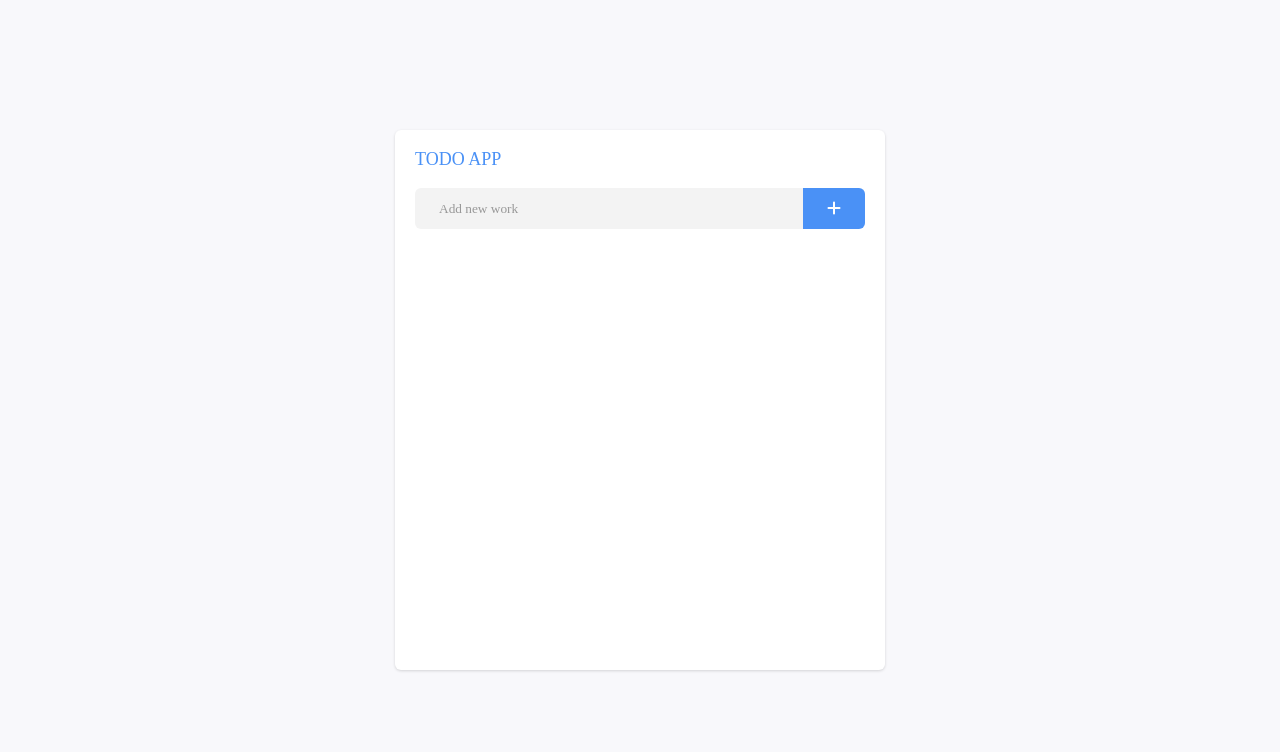
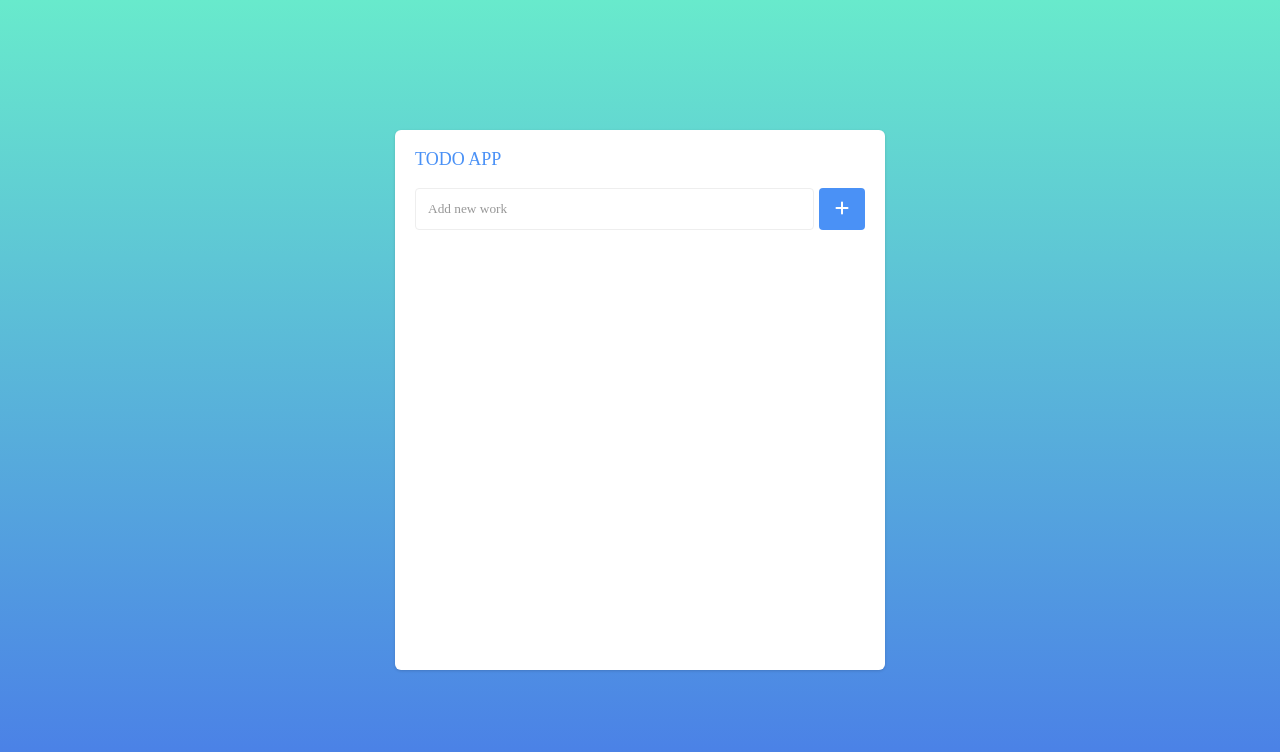
Before and after one commit to manhnq097/To-Do-List, a plain HTML site: page index.html in a window 1280 px wide. Drawn offline with Linux system fonts and the light colour scheme; a web font is replaced by a local one.

Commit message:
Update style.css

```diff
--- a/css/style.css
+++ b/css/style.css
@@ -21,6 +21,7 @@ body {
     font-family: sans-serif;
     background: #f8f8fb;
     font-family: GoogleSans-Regular;
+    background-image: linear-gradient(to bottom, #68EACC 0%, #497BE8 100%);
 }
 #app {
     display: flex;
@@ -47,7 +48,6 @@ body {
     flex-grow: 1;
     display: flex;
     flex-direction: column;
-    justify-content: space-between;
 }
 #app .body .list-work li {
     position: relative;
@@ -57,14 +57,14 @@ body {
     border-radius: 6px;
     padding: 10px;
     cursor: pointer;
-    color: #FFFFFF;
-    background: #76ccf8;
+    background: #F2F2F2;
 }
 #app .body .list-work li label:hover {
     opacity: .8;
 }
 #app .body .list-work li span {
     word-break: break-word;
+    font-family: GoogleSans-Bold;
 }
 #app .body .list-work li:not(:first-child) {
     margin-top: 10px;
@@ -81,21 +81,21 @@ body {
     display: flex;
     align-items: center;
     justify-content: center;
-    padding-left: 20px;
-    padding-right: 20px;
+    padding-left: 14px;
+    padding-right: 14px;
     border-radius: 0 6px 6px 0;
 }
 
 #app .body .action-add {
     display: flex;
+    margin-bottom: 20px;
 }
 #app .body .action-add input {
-    padding: 12px 24px;
-    border-radius: 6px 0 0 6px;
+    padding: 12px;
+    border-radius: 4px;
     outline: none;
-    border: none;
+    border: 1px solid #EEEEEE;
     flex-grow: 1;
-    background: #f3f3f3;
     font-family: GoogleSans-Bold;
     color: #989898
 }
@@ -103,11 +103,12 @@ body {
     color: #989898
 }
 #app .body .action-add a {
+    margin-left: 5px;
     display: inline-block;
     background: var(--brand-primary);
     color: #FFFFFF;
-    border-radius: 0 6px 6px 0;
-    padding: 12px 24px;
+    border-radius: 4px;
+    padding: 12px 16px;
     font-family: GoogleSans-Bold;
 }
 #alert {
```
